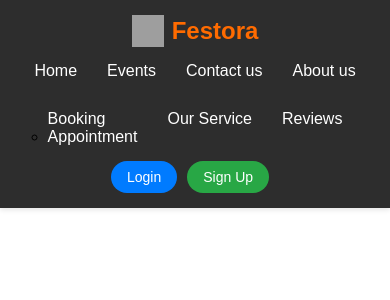
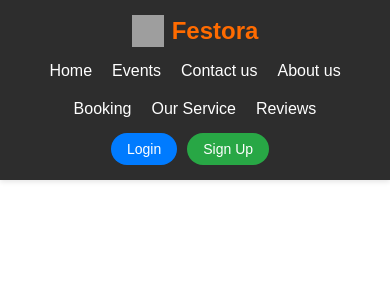
Before and after one commit to shanuka-saranga/Server-Side-Development-Project, a PHP site: page /includes/navbar.php in a window 390 px wide. Shown: the top 300 px of the page. Run offline with PHP 8.4, Linux system fonts and the light colour scheme; grey boxes are pictures that could not be loaded.

Commit message:
Add aboutus.php and enhance navbar.css with dropdown submenu and responsive adjustments

```diff
--- a/Public/assests/css/navbar.css
+++ b/Public/assests/css/navbar.css
@@ -44,6 +44,11 @@
     list-style: none;
 }
 
+.navbar-menu>li {
+    position: relative;
+    /* Needed for absolute submenu */
+}
+
 .navbar-menu a {
     color: white;
     text-decoration: none;
@@ -57,12 +62,11 @@
     color: #ff6b00;
 }
 
- /* AUTH BUTTONS - RIGHT CORNER */
+/* AUTH BUTTONS */
 .navbar-auth {
     display: flex;
     gap: 50px;
     align-items: center;
-
 }
 
 .btn-auth {
@@ -89,7 +93,7 @@
     background-color: #218838;
 }
 
- /* USER PROFILE (SHOW ONLY WHEN LOGGED IN) */
+/* USER PROFILE */
 .user-profile {
     color: white;
     font-weight: bold;
@@ -98,8 +102,6 @@
     align-items: center;
     gap: 10px;
     margin-right: 10px;
-
-
 }
 
 .user-profile img {
@@ -110,9 +112,41 @@
     border: 2px solid #ff6b00;
 }
 
- /* HIDE LOGIN/SIGNUP WHEN LOGGED IN */
+/* DROPDOWN SUBMENU */
+.navbar-menu .submenu {
+    display: none;
+    position: absolute;
+    top: 100%;
+    left: 0;
+    background-color: #2d2d2d;
+    min-width: 180px;
+    list-style: none;
+    padding: 10px 0;
+    box-shadow: 0 4px 10px rgba(0, 0, 0, 0.3);
+    z-index: 1000;
+    border-radius: 4px;
+}
 
+.navbar-menu>li:hover>.submenu {
+    display: block;
+}
 
+.navbar-menu .submenu li a {
+    display: block;
+    color: white;
+    padding: 10px 20px;
+    font-size: 15px;
+    text-decoration: none;
+    transition: background 0.3s, color 0.3s;
+}
+
+.navbar-menu .submenu li a:hover,
+.navbar-menu .submenu li a.active {
+    background-color: #ff6b00;
+    color: white;
+}
+
+/* RESPONSIVE */
 @media (max-width: 768px) {
     .navbar-container {
         flex-direction: column;
@@ -123,9 +157,30 @@
         margin: 15px 0;
         flex-wrap: wrap;
         justify-content: center;
+        gap: 20px;
+    }
+
+    .navbar-auth {
+        gap: 15px;
     }
 
     body {
-         padding-top: 120px;
+        padding-top: 140px;
+    }
+
+    /* Mobile: show submenu on tap (optional improvement) */
+    .navbar-menu .submenu {
+        position: static;
+        box-shadow: none;
+        background: #3a3a3a;
+    }
+
+    .navbar-menu>li:hover>.submenu {
+        display: none;
+    }
+
+    .navbar-menu>li:active>.submenu,
+    .navbar-menu>li:focus-within>.submenu {
+        display: block;
     }
 }
```
Also changed, not shown: Public/aboutus.php (added). Lines whose indentation alone changed are shown as unchanged.
